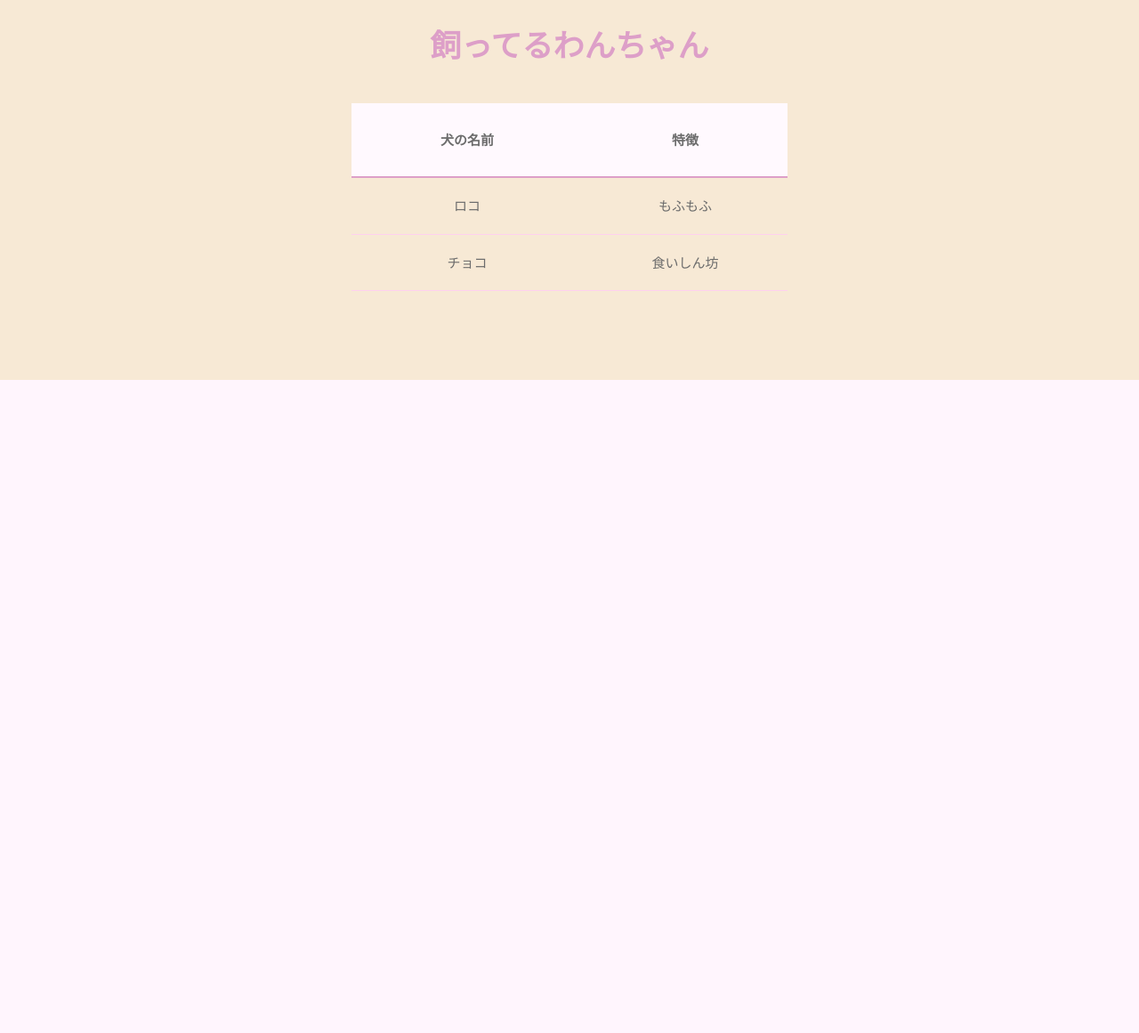
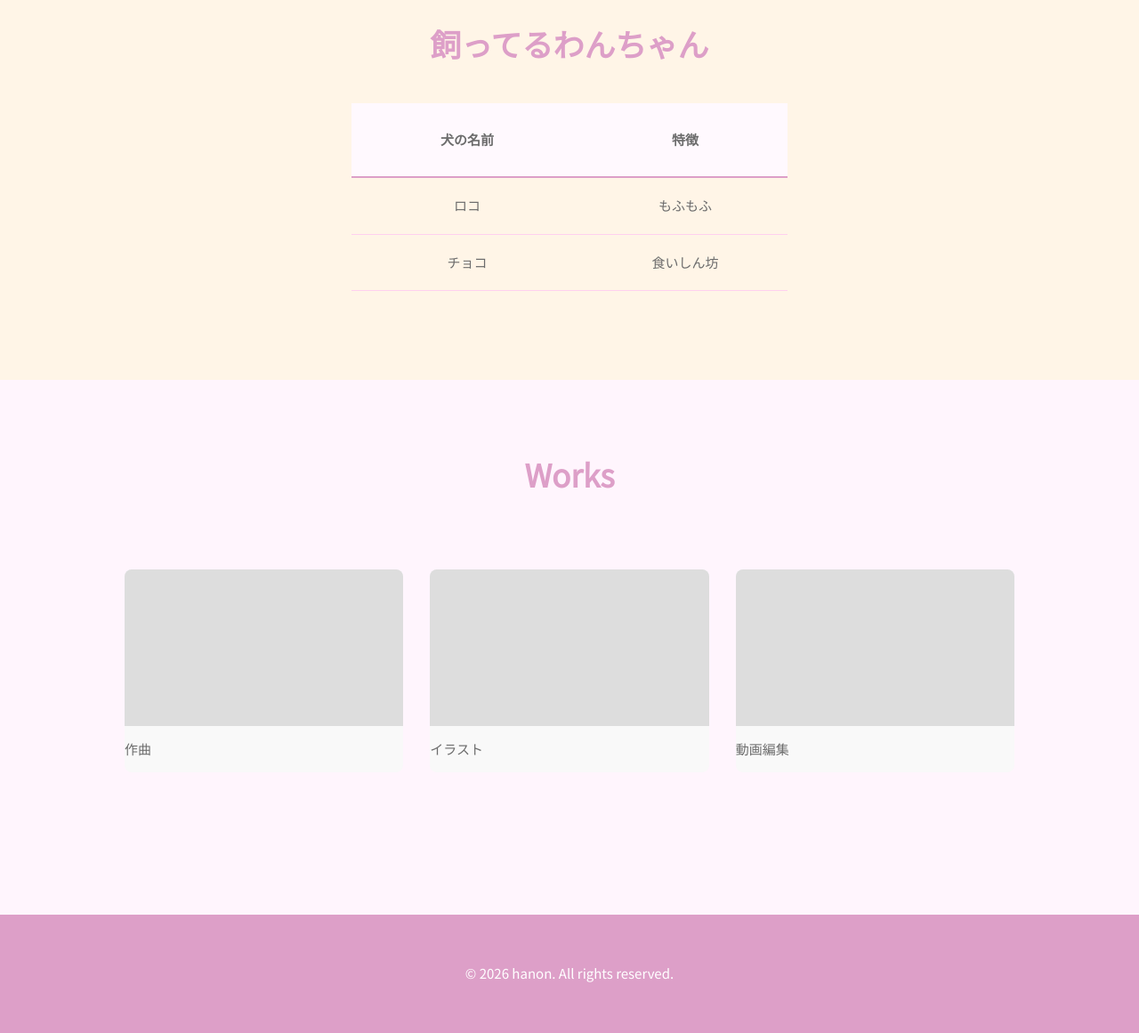
Before and after one commit to tirononi/jikosuoukai, a plain HTML site: page index.html in a window 1280 px wide. Shown: the part 1352-2513 px from the top of the page at 89% size. Before the commit the page ends 1779 px from the top, so only its background shows below. Drawn offline with Linux system fonts and the light colour scheme; files that its build step writes are made by us from their sources.

Commit message:
feat: コードを復活！Works、フッター、固定ヘッダーの最新版

```diff
--- a/assets/css/foundation/_variables.css
+++ b/assets/css/foundation/_variables.css
@@ -4,7 +4,7 @@
   --color-primary: #dd9fc8;
 
   /* 脇役（少し落ち着いたピンクやベージュ） */
-  --color-secondary: #f7e9d5;
+  --color-secondary: #fff5e7;
 
   /* 成功（優しいミントグリーンなど） */
   --color-success: #b8e1dd;
--- /dev/null
+++ b/assets/css/layout/_footer.css
@@ -0,0 +1,7 @@
+.l-footer {
+    padding: 40px 0;
+    background-color: var(--color-primary);
+    color: #fff;
+    text-align: center;
+    margin-top: 60px;
+}
--- a/assets/css/layout/_header.css
+++ b/assets/css/layout/_header.css
@@ -1,6 +1,17 @@
 /* --- Block: header --- */
 .header {
     padding: 20px;
+
+    position: sticky;
+    top: 0;
+    width: 100%;
+    background-color: #fff;
+    display: flex;
+    justify-content: space-between;
+    align-items: center;
+    padding: 20px 40px;
+    z-index: 100;
+    box-shadow: 0 2px 5px rgba(48, 38, 47, 0.1);
 }
 
 .header__menu {
--- /dev/null
+++ b/assets/css/object/project/_works.css
@@ -0,0 +1,23 @@
+/* Works Grid Layout */
+.p-works__grid {
+    display: grid;
+    grid-template-columns: repeat(3, 1fr); /* 3列に並べる */
+    gap: 30px;
+    padding: 40px 0;
+}
+
+.p-works__item {
+    background: #f9f9f9;
+    border-radius: 8px;
+    overflow: hidden;
+    transition: transform 0.3s;
+}
+
+.p-works__item:hover {
+    transform: translateY(-5px);
+}
+
+.p-works__img {
+    aspect-ratio: 16 / 9;
+    background-color: #ddd; /* ここに画像が入る想定 */
+}
--- a/assets/css/style.css
+++ b/assets/css/style.css
@@ -7,6 +7,7 @@
 
 /* Layout */
 @import "layout/_header.css";
+@import "layout/_footer.css";
 
 /* Object - Component (部品) */
 @import "object/component/_card.css";
@@ -16,3 +17,4 @@
 @import "object/project/_section.css";
 @import "object/project/_about.css";
 @import "object/project/_dog-table.css";
+@import "object/project/_works.css";
--- a/index.html
+++ b/index.html
@@ -14,10 +14,11 @@
             <ul class="header__menu">
                 <li class="header__menu-item">about</li>
                 <li class="header__menu-item">dog</li>
+                <li class="header__menu-item">works</li>
             </ul>
         </nav>
     </header>
-
+    <main>
         <section class="hero">
             <h1 class="hero__name">はのん</h1>
             <p class="hero__description">辛いものが好き</p>
@@ -71,6 +72,33 @@
                 </table>
             </div>
         </section>
+
+        <section id="works" class="section">
+            <div class="section__inner">
+                <h2 class="section__title">Works</h2>
+                <div class="p-works__grid">
+                    <div class="p-works__item">
+                        <div class="p-works__img"></div>
+                        <p class="p-works__text">作曲</p>
+                    </div>
+                    <div class="p-works__item">
+                        <div class="p-works__img"></div>
+                        <p class="p-works__text">イラスト</p>
+                    </div>
+                    <div class="p-works__item">
+                        <div class="p-works__img"></div>
+                        <p class="p-works__text">動画編集</p>
+                    </div>
+                </div>
+             </div>
+        </section>
+
+    </main>
+
+    <footer class="l-footer">
+        <p class="l-footer__copy">&copy; 2026 hanon. All rights reserved.</p>
+    </footer>
+
 </body>
 
 </html>
```
Lines whose indentation alone changed are shown as unchanged.
